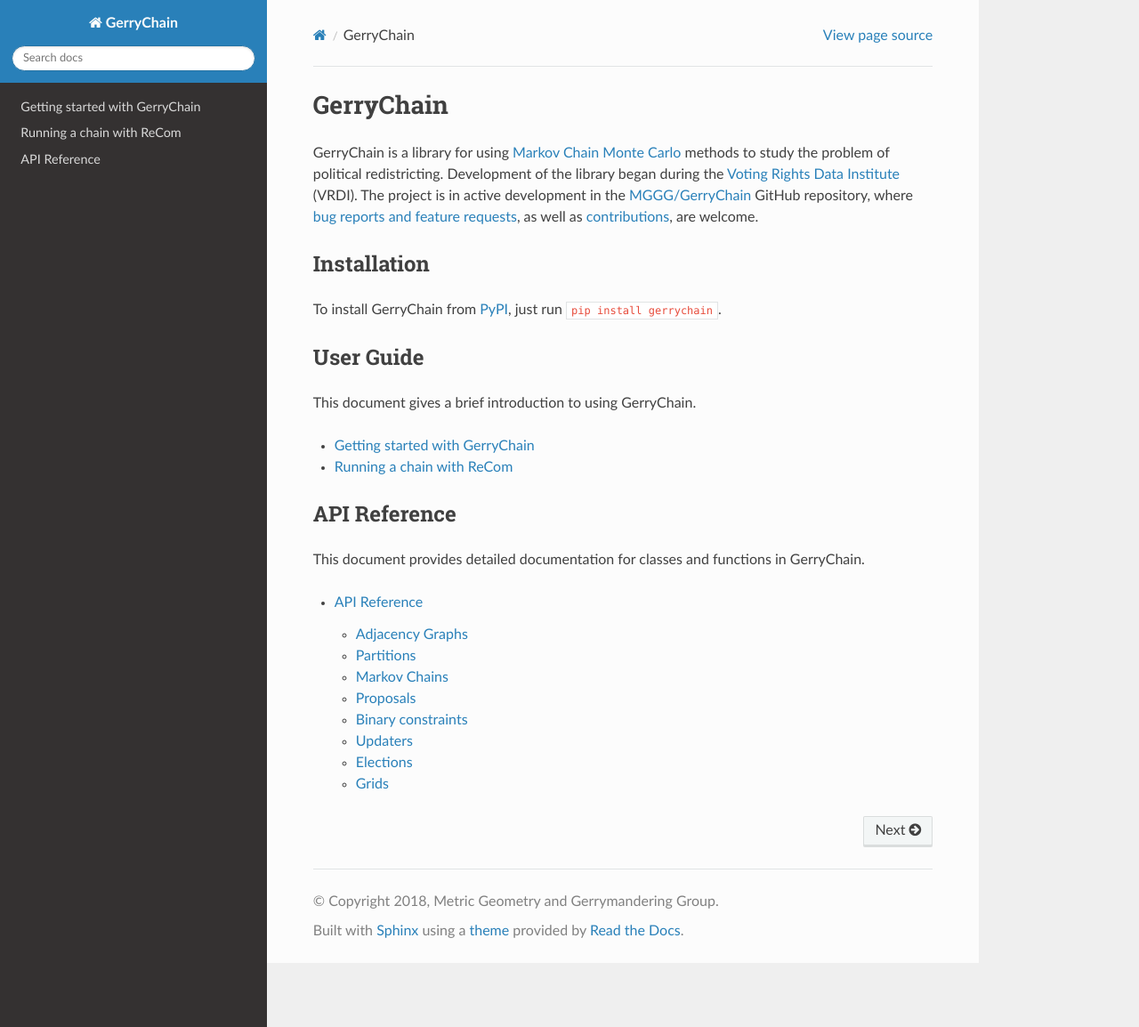
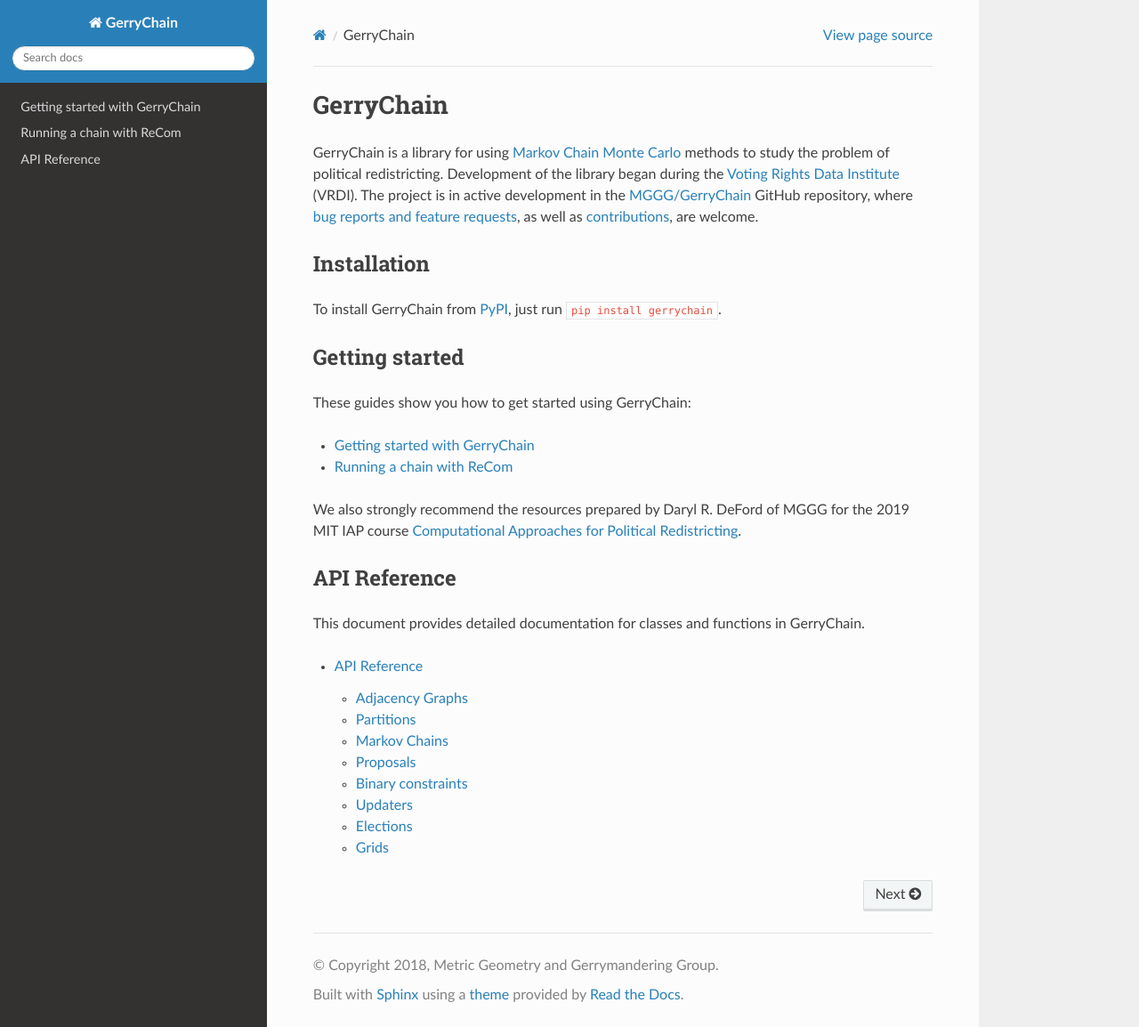
Before and after one commit to mggg/GerryChain, a Sphinx documentation site: the page built from docs/index.rst, in a window 1280 px wide and 1154 px high. Shown: the whole window at 89% size. Built offline with Sphinx 7.4.7 and the Read the Docs theme 2.0.0, drawn with Linux system fonts in a browser that asks for light colours.

Commit message:
Add link to Daryl's course in docs

```diff
--- a/docs/index.rst
+++ b/docs/index.rst
@@ -27,16 +27,23 @@
 
 .. _PyPI: https://pypi.org/
 
-User Guide
-----------
 
-This document gives a brief introduction to using GerryChain.
+Getting started
+---------------
+
+These guides show you how to get started using GerryChain:
 
 .. toctree::
     :maxdepth: 1
 
     user/quickstart
     user/recom
+
+We also strongly recommend the resources prepared by Daryl R. DeFord of MGGG for the
+2019 MIT IAP course `Computational Approaches for Political Redistricting`_.
+
+
+.. _`Computational Approaches for Political Redistricting`: https://people.csail.mit.edu/ddeford//CAPR.php
 
 
 API Reference
```
